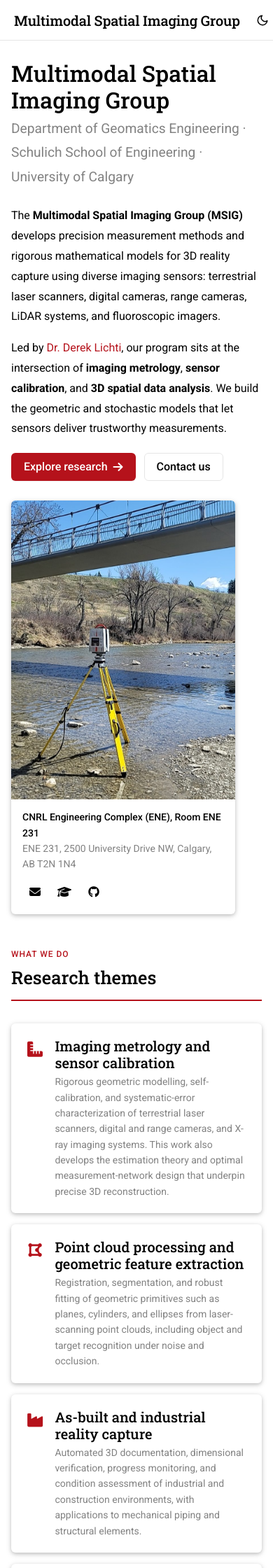
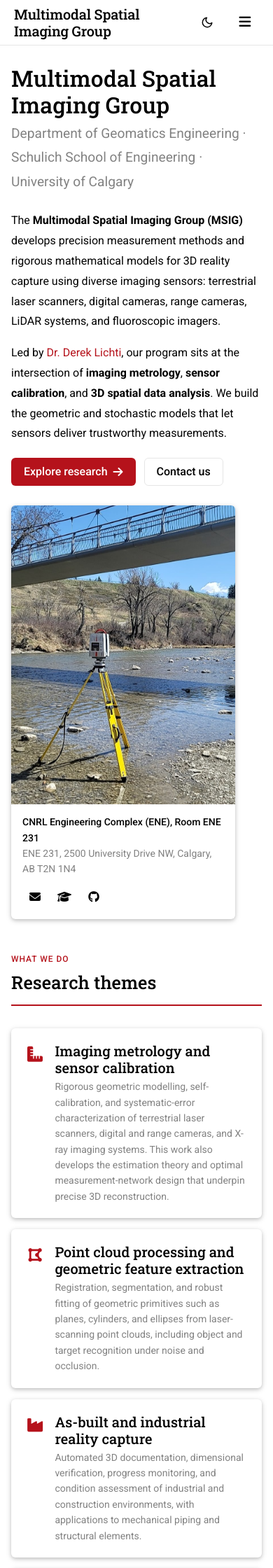
Before and after one commit to multimodalsig/multimodalsig.github.io, a Jekyll site: the page built from index.html, in a window 390 px wide. Shown: the top 2240 px of the page at 70% size. Built offline with Jekyll 4.4.1, drawn with Linux system fonts in a browser that asks for light colours.

Commit message:
Navbar: stack long group name on mobile to prevent horizontal scroll

```diff
--- a/_sass/_responsive.scss
+++ b/_sass/_responsive.scss
@@ -30,6 +30,21 @@
    links — keeps the wordmark intact on smaller laptops/tablets). ---- */
 @media (max-width: 900px) {
   .navbar__toggle { display: inline-flex; }
+
+  /* Let the full group name stack onto multiple lines instead of forcing the
+     bar wider than the viewport — the long wordmark used to push the menu
+     button off-screen and require a horizontal scroll to reach it. The bar
+     grows to fit the wrapped name; the theme/menu buttons stay put on the
+     right. */
+  .navbar {
+    height: auto;
+    min-height: var(--navbar-height);
+    padding-block: 0.5rem;
+  }
+  .navbar__brand {
+    white-space: normal;
+    line-height: var(--lh-tight);
+  }
 
   .navbar__links {
     position: absolute;
```
